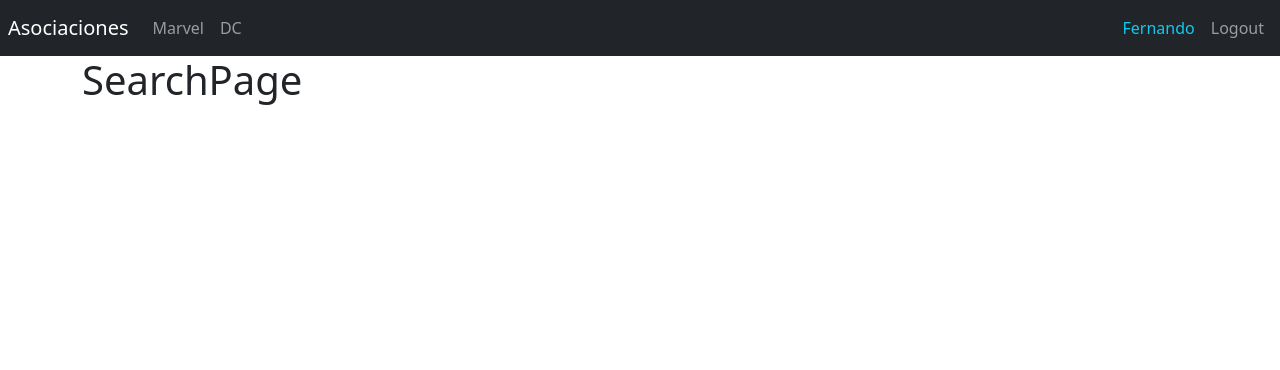
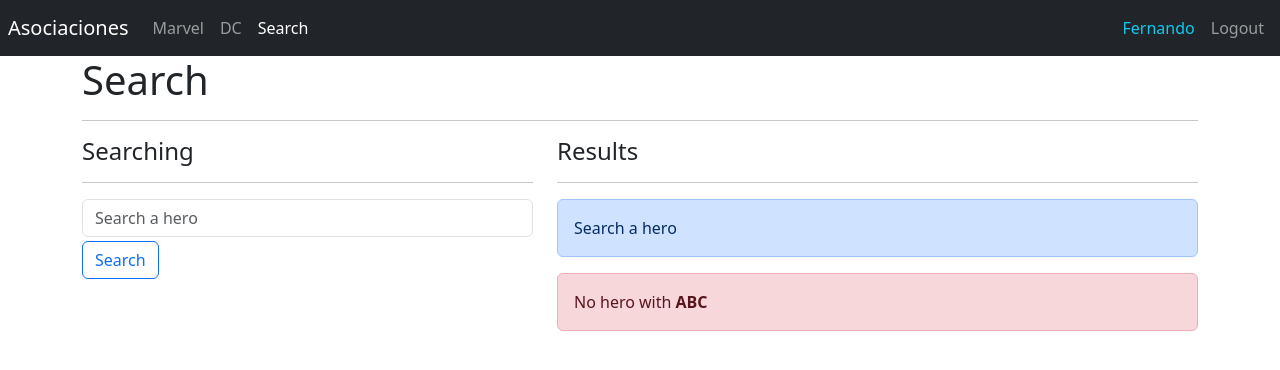
Before and after one commit to AsterixKo/07-heroes-app, a React (Vite) app: page /search in a window 1280 px wide. Shown: the top 370 px of the page. Built offline with nearby package versions, Linux system fonts and the light colour scheme.

Commit message:
Diseño de la pantalla de búsqueda

```diff
--- a/src/heroes/pages/SearchPage.jsx
+++ b/src/heroes/pages/SearchPage.jsx
@@ -1,3 +1,39 @@
+import { HeroCard } from "../components";
+
 export const SearchPage = () => {
-  return <h1>SearchPage</h1>;
+  return (
+    <>
+      <h1>Search</h1>
+      <hr />
+
+      <div className="row">
+        <div className="col-5">
+          <h4>Searching</h4>
+          <hr />
+          <form>
+            <input
+              type="text"
+              placeholder="Search a hero"
+              className="form-control"
+              name="searchText"
+              autoComplete="off"
+            />
+            <button className="btn btn-outline-primary mt-1">Search</button>
+          </form>
+        </div>
+
+        <div className="col-7">
+          <h4>Results</h4>
+          <hr />
+          <div className="alert alert-primary">Search a hero</div>
+
+          <div className="alert alert-danger">
+            No hero with <b>ABC</b>
+          </div>
+
+          {/* <HeroCard  /> */}
+        </div>
+      </div>
+    </>
+  );
 };
--- a/src/ui/components/Navbar.jsx
+++ b/src/ui/components/Navbar.jsx
@@ -32,6 +32,15 @@
           >
             DC
           </NavLink>
+
+          <NavLink
+            className={({ isActive }) =>
+              `nav-item nav-link ${isActive ? "active" : ""}`
+            }
+            to="/search"
+          >
+            Search
+          </NavLink>
         </div>
       </div>
 
```
